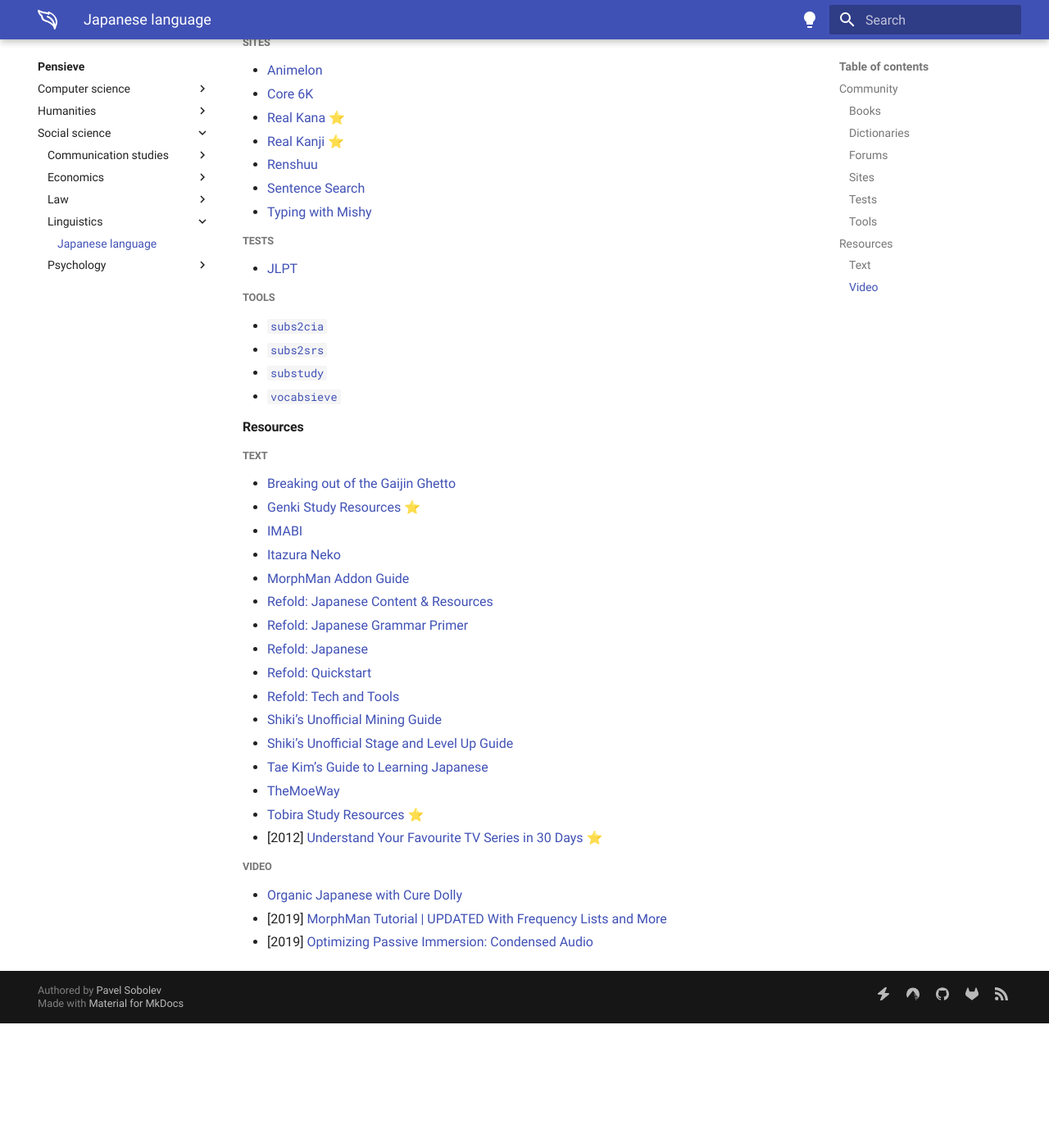
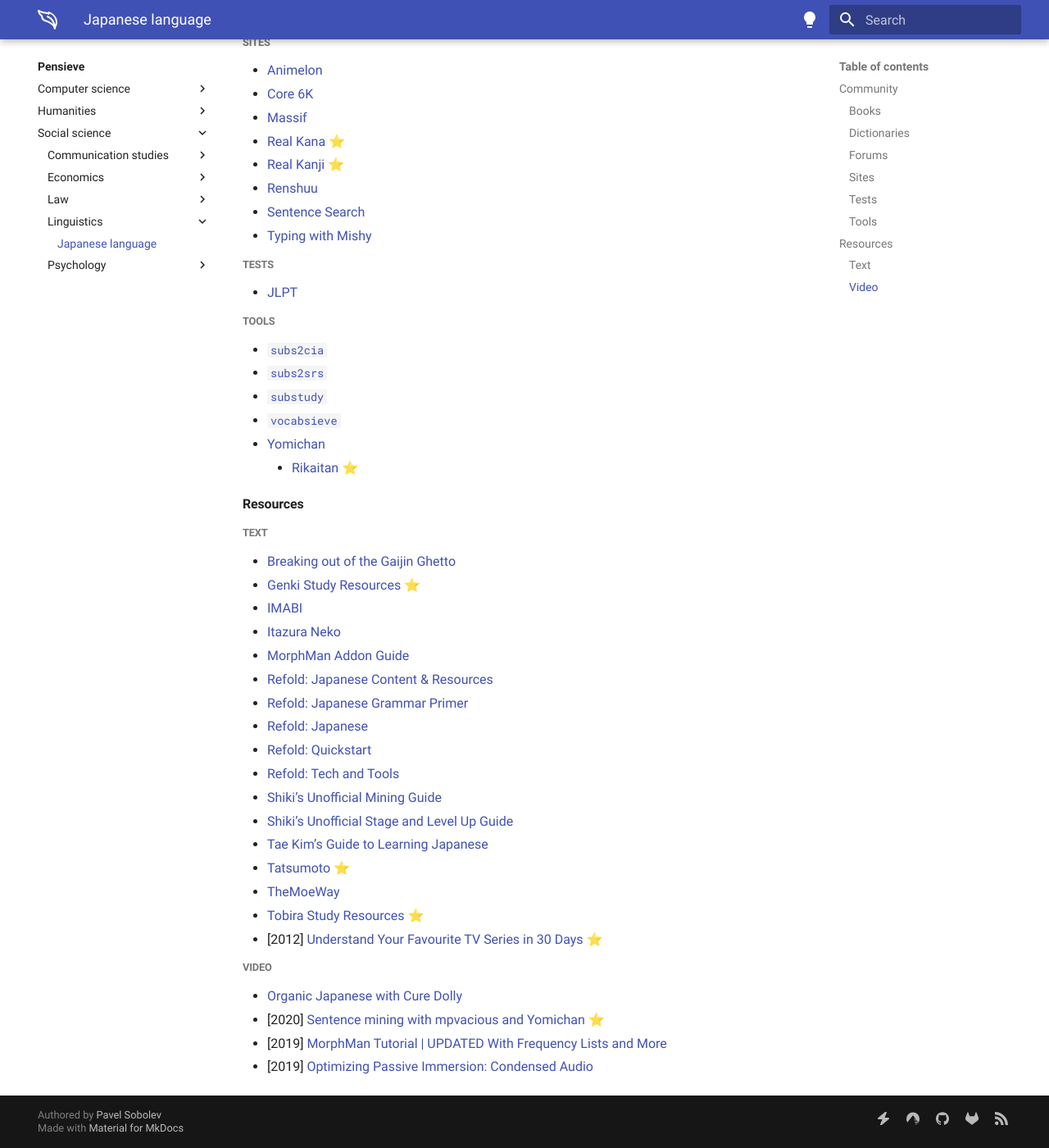
Before and after one commit to paveloom/paveloom.dev, an MkDocs documentation site: the page built from content/pensieve/japanese-language.md, in a window 1280 px wide and 1400 px high, scrolled down 725 px. Shown: the whole window at 82% size. Built offline with MkDocs 1.6.1 and Material for MkDocs 9.7.7, drawn with Linux system fonts in a browser that asks for light colours; before the commit the page ends 1973 px from its top, so only the background shows below that.

Commit message:
Pensieve: update the Japanese language page.

```diff
--- a/content/pensieve/japanese-language.md
+++ b/content/pensieve/japanese-language.md
@@ -13,7 +13,7 @@
 - [Tobira: Gateway to Advanced Japanese Learning Through Content and Multimedia](https://bookbrainz.org/work/3c4615af-200b-42e9-a67b-b814427096e6)
 
 ##### Dictionaries
-- [Jisho](https://jisho.org)
+- [Jisho](https://jisho.org) ⭐
 - [Linguee](https://www.linguee.com/japanese-english)
 - [WordReference.com](https://www.wordreference.com/jaen)
 
@@ -24,6 +24,7 @@
 ##### Sites
 - [Animelon](https://animelon.com)
 - [Core 6K](https://core6000.neocities.org)
+- [Massif](https://massif.la/ja)
 - [Real Kana](https://realkana.com) ⭐
 - [Real Kanji](https://realkanji.com) ⭐
 - [Renshuu](https://www.renshuu.org)
@@ -38,6 +39,8 @@
 - [`subs2srs`](https://sourceforge.net/projects/subs2srs)
 - [`substudy`](http://www.randomhacks.net/substudy)
 - [`vocabsieve`](https://github.com/FreeLanguageTools/vocabsieve)
+- [Yomichan](https://foosoft.net/projects/yomichan)
+    - [Rikaitan](https://github.com/Ajatt-Tools/rikaitan) ⭐
 
 #### Resources
 
@@ -55,11 +58,13 @@
 - [Shiki's Unofficial Mining Guide](https://docs.google.com/document/d/e/2PACX-1vQuEAoZFoJbULZzCJ3_tW7ayT_DcQl9eDlrXMnuPGTwDk62r5fQrXak3ayxBsEgkL85_Z-YY5W4yUom/pub)
 - [Shiki's Unofficial Stage and Level Up Guide](https://docs.google.com/document/d/e/2PACX-1vTs8Ue6RRnOrVllDTXhPOJY_WVmGQbXKy4hlOe2e0rxTTldT3EooaeCgljKqLZapyDeAswnkrnpOp1O/pub)
 - [Tae Kim's Guide to Learning Japanese](https://guidetojapanese.org)
+- [Tatsumoto](https://tatsumoto.neocities.org) ⭐
 - [TheMoeWay](https://learnjapanese.moe)
 - [Tobira Study Resources](https://sethclydesdale.github.io/tobira-study-resources) ⭐
 - [2012] [Understand Your Favourite TV Series in 30 Days](https://learnlangs.com/understand-your-favourite-tv-series-in-30-days) ⭐
 
 ##### Video
 - [Organic Japanese with Cure Dolly](https://www.youtube.com/@organicjapanesewithcuredol49)
+- [2020] [Sentence mining with mpvacious and Yomichan](https://www.youtube.com/watch?v=vU85ramvyo4) ⭐
 - [2019] [MorphMan Tutorial | UPDATED With Frequency Lists and More](https://www.youtube.com/watch?v=h2xYKx76-9s)
 - [2019] [Optimizing Passive Immersion: Condensed Audio](https://www.youtube.com/watch?v=QOLTeO-uCYU)
```
